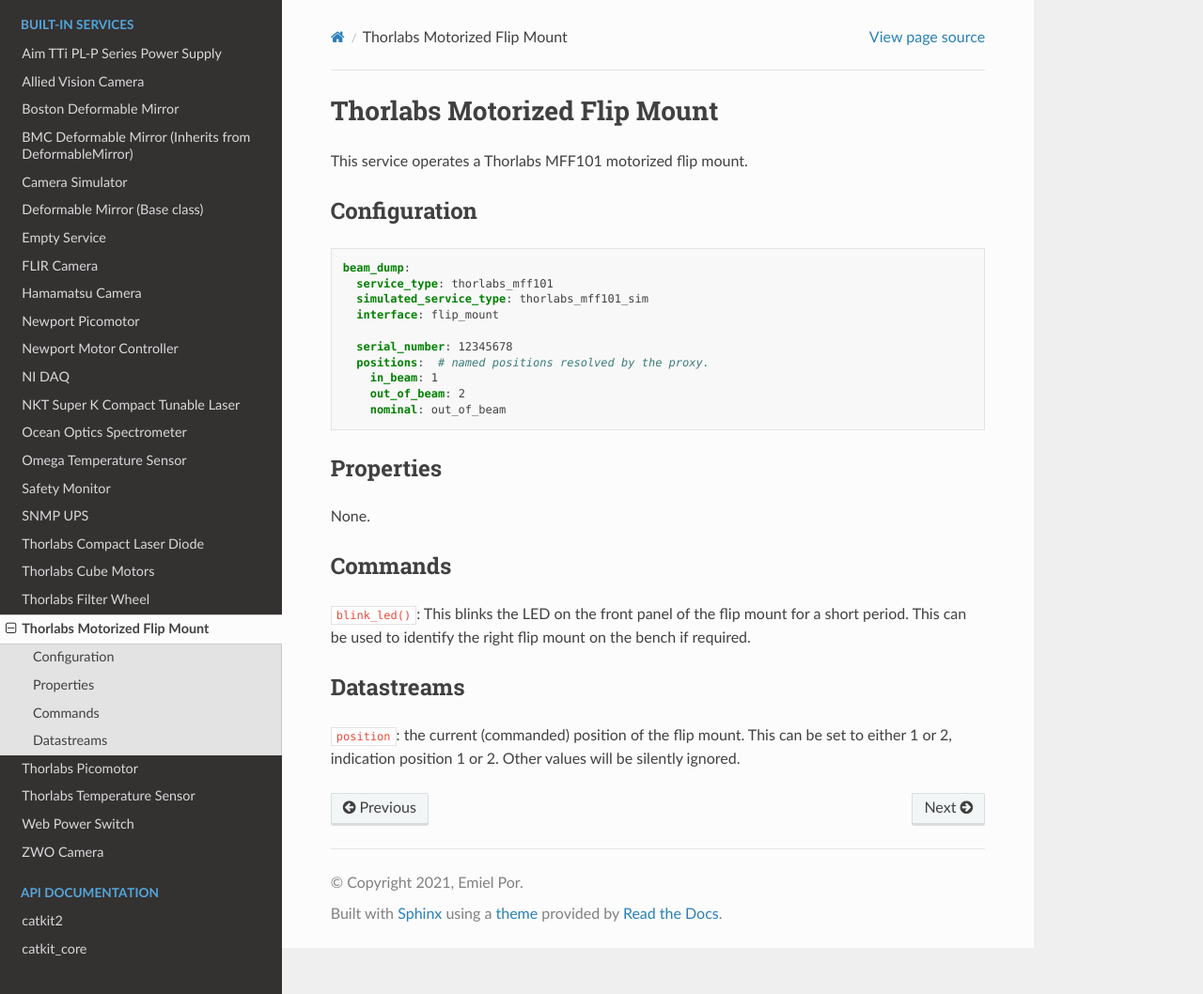
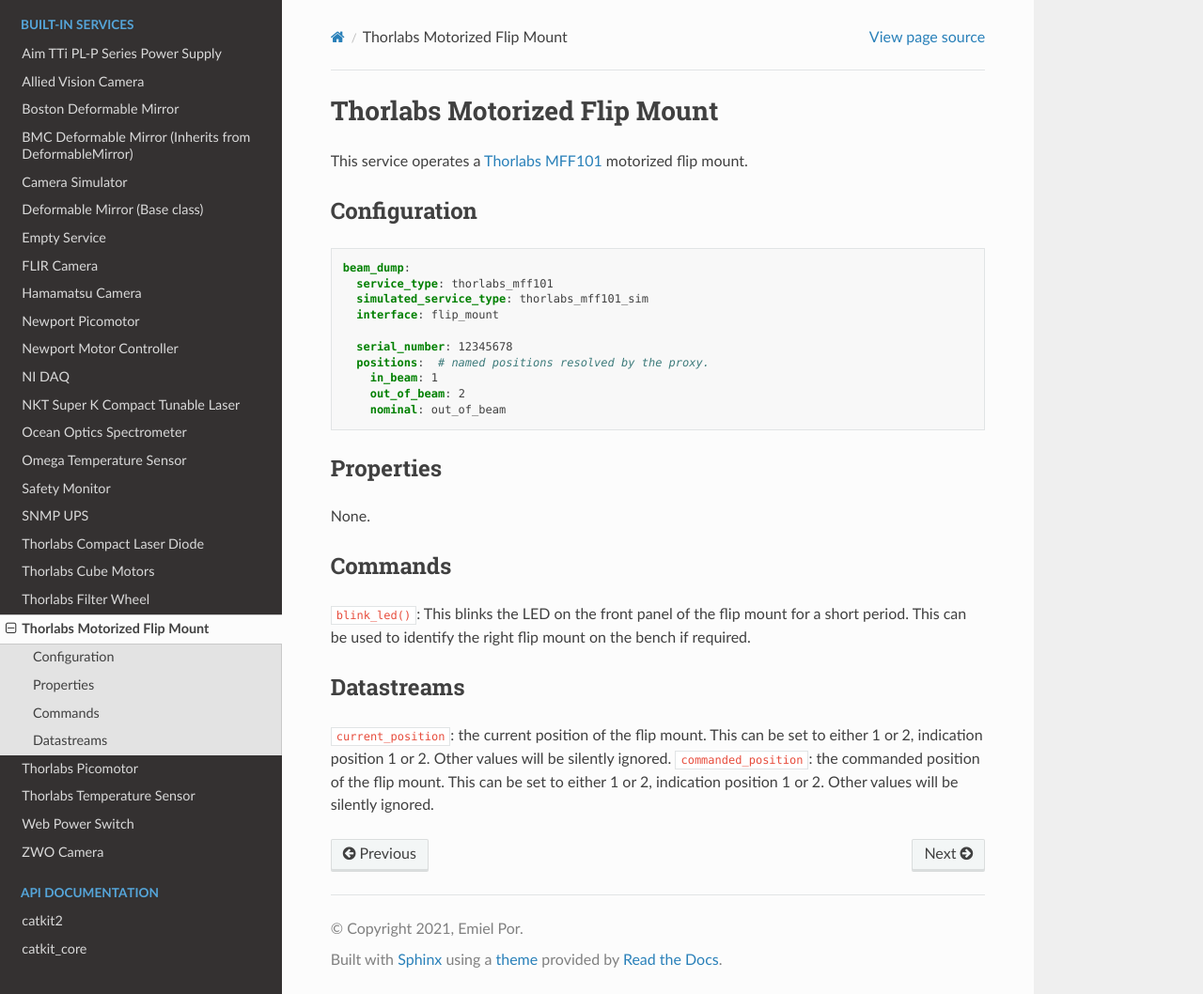
Before and after one commit to spacetelescope/catkit2, a Sphinx documentation site: the page built from docs/services/thorlabs_mff101.rst, in a window 1280 px wide and 1058 px high. Shown: the whole window at 94% size. Built offline with Sphinx 7.4.7 and the Read the Docs theme 3.1.0, drawn with Linux system fonts in a browser that asks for light colours.

Commit message:
update thorlabs flip mount docs.

```diff
--- a/docs/services/thorlabs_mff101.rst
+++ b/docs/services/thorlabs_mff101.rst
@@ -1,7 +1,8 @@
 Thorlabs Motorized Flip Mount
 =============================
 
-This service operates a Thorlabs MFF101 motorized flip mount.
+This service operates a `Thorlabs MFF101 <https://www.thorlabs.com/thorproduct.cfm?partnumber=MFF101>`_
+motorized flip mount.
 
 Configuration
 -------------
@@ -29,4 +30,5 @@
 
 Datastreams
 -----------
-``position``: the current (commanded) position of the flip mount. This can be set to either 1 or 2, indication position 1 or 2. Other values will be silently ignored.
+``current_position``: the current position of the flip mount. This can be set to either 1 or 2, indication position 1 or 2. Other values will be silently ignored.
+``commanded_position``: the commanded position of the flip mount. This can be set to either 1 or 2, indication position 1 or 2. Other values will be silently ignored.
```
